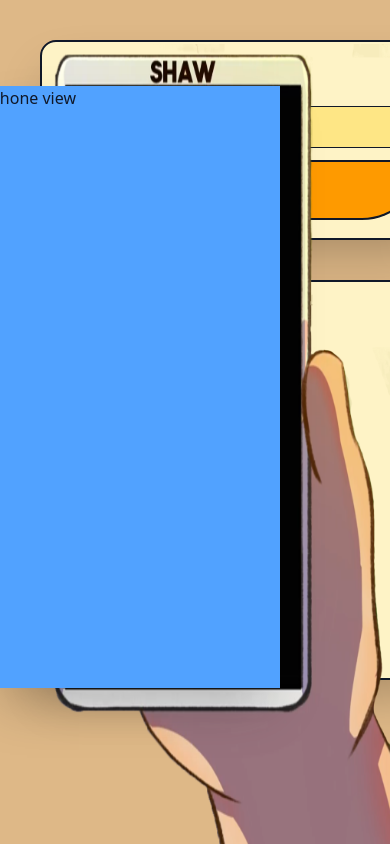
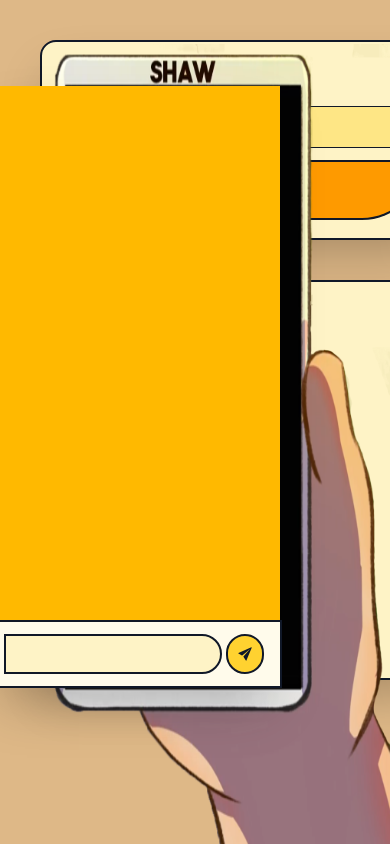
Before and after one commit to Kasador/hunterstevenshaw-chat-io, a React (Vite) app: page / in a window 390 px wide. Shown: the top 844 px of the page. Built offline with nearby package versions, Linux system fonts and the light colour scheme.

Commit message:
Updated phone view's UI/UX.

```diff
--- a/src/components/PhoneView.tsx
+++ b/src/components/PhoneView.tsx
@@ -1,9 +1,16 @@
 // https://tailwindcss.com/docs/box-shadow
+import { IoIosSend } from "react-icons/io";
 
 export default function PhoneView() {
     return (
-        <section className="h-150.5 w-72.5 absolute bottom-39 right-27.5 bg-blue-400 shadow-2xl">
-            <h1>phone view</h1>
+        <section className="h-150.5 w-72.5 absolute bottom-39 right-27.5 bg-amber-400 shadow-2xl">
+            <div className="flex justify-center bg-amber-50 border-2 p-3 absolute bottom-0">
+            <input type="text" className="w-54.5 bg-amber-100 border-2 rounded-r-full h-10 p-2 text-md font-mono"/>
+                {/* <input type="submit" value="Submit" /> */}
+            <button type="button" className="p-2 mx-1 bg-amber-300 border-2 rounded-full cursor-pointer hover:bg-amber-400 hover:shadow-2xl duration-200 ease-in-out">
+                <IoIosSend className="text-lg"/>
+            </button>
+            </div>
         </section>
     )
 }
```
Also changed, not shown: 1 other file (tests, documents, lock files or other folders).
